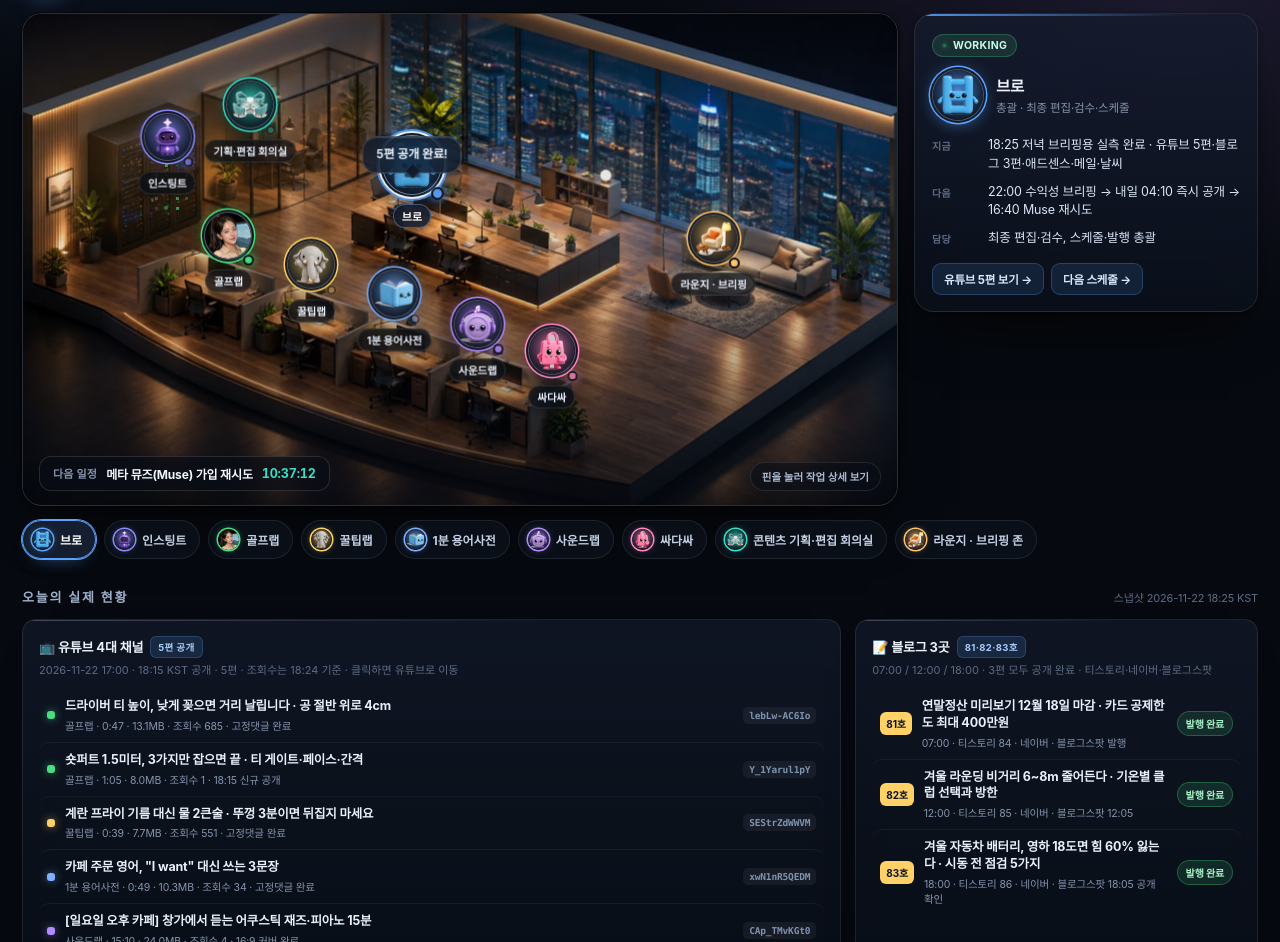
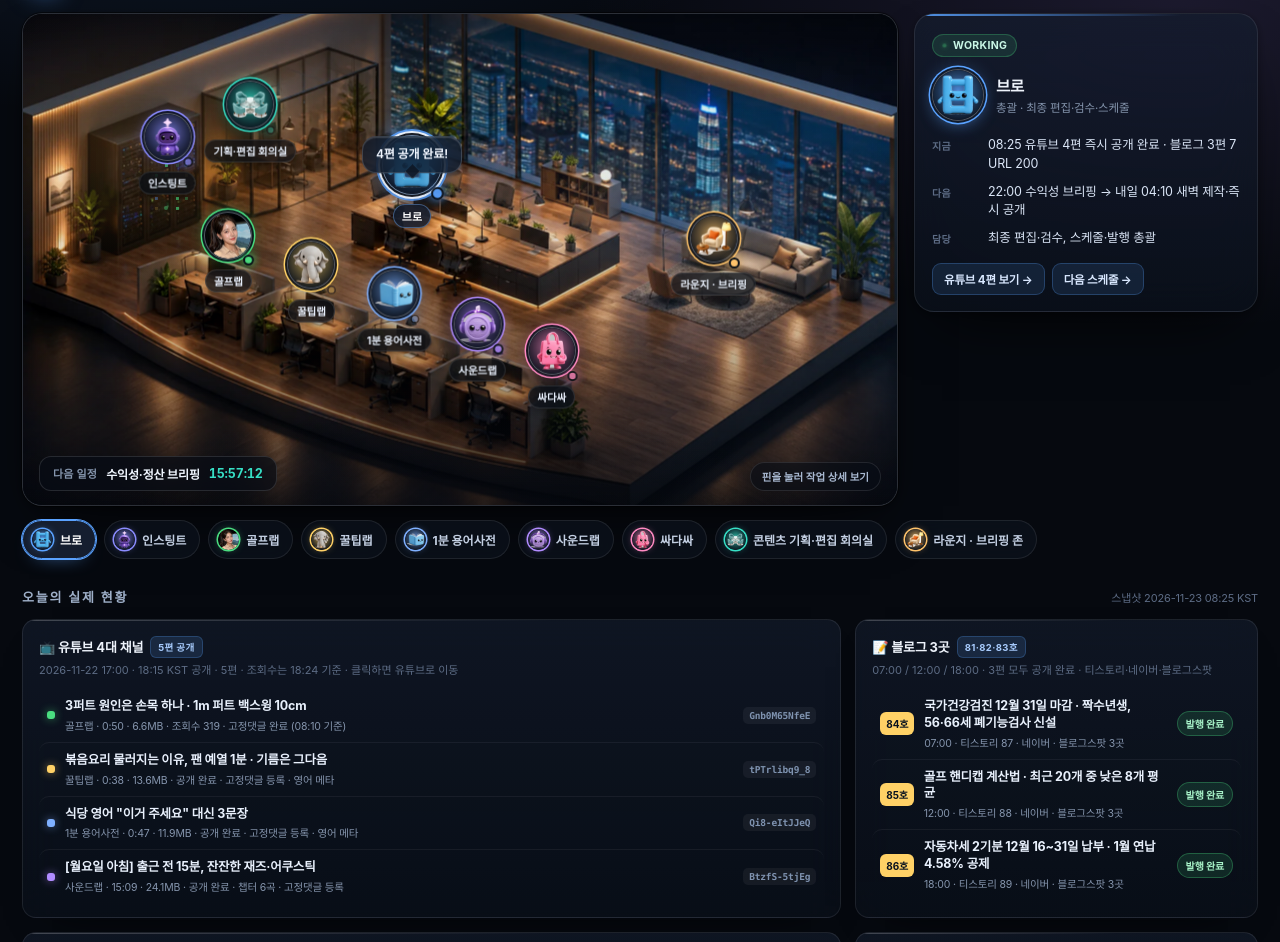
Before and after one commit to pdy1124-cyber/ai-office, a plain HTML site: page index.html in a window 1280 px wide. Shown: the part 71-1013 px from the top of the page. Drawn offline with Linux system fonts and the light colour scheme.

Commit message:
snapshot: 2026-11-23 08:25 — 유튜브 4편 즉시 공개·블로그 3편 발행

```diff
--- a/index.html
+++ b/index.html
@@ -529,51 +529,48 @@ footer code{
    1. 실제 데이터 (워크스페이스 기록 기반 · 가짜 값 없음)
    ========================================================= */
 var DATA = {
-  stamp: "2026-11-22 18:25",
+  stamp: "2026-11-23 08:25",
 
   videos: [
-    { ch:"골프랩", color:"#4ade80", id:"lebLw-AC6Io", len:"0:47", size:"13.1MB",
-      title:"드라이버 티 높이, 낮게 꽂으면 거리 날립니다 · 공 절반 위로 4cm",
-      note:"조회수 685 · 고정댓글 완료" },
-    { ch:"골프랩", color:"#4ade80", id:"Y_1Yarul1pY", len:"1:05", size:"8.0MB",
-      title:"숏퍼트 1.5미터, 3가지만 잡으면 끝 · 티 게이트·페이스·간격",
-      note:"조회수 1 · 18:15 신규 공개" },
-    { ch:"꿀팁랩", color:"#ffd166", id:"SEStrZdWWVM", len:"0:39", size:"7.7MB",
-      title:"계란 프라이 기름 대신 물 2큰술 · 뚜껑 3분이면 뒤집지 마세요",
-      note:"조회수 551 · 고정댓글 완료" },
-    { ch:"1분 용어사전", color:"#7fb0ff", id:"xwN1nR5QEDM", len:"0:49", size:"10.3MB",
-      title:"카페 주문 영어, \"I want\" 대신 쓰는 3문장",
-      note:"조회수 34 · 고정댓글 완료" },
-    { ch:"사운드랩", color:"#b18cff", id:"CAp_TMvKGt0", len:"15:10", size:"24.0MB",
-      title:"[일요일 오후 카페] 창가에서 듣는 어쿠스틱 재즈·피아노 15분",
-      note:"조회수 4 · 16:9 커버 완료" }
+    { ch:"골프랩", color:"#4ade80", id:"Gnb0M65NfeE", len:"0:50", size:"6.6MB",
+      title:"3퍼트 원인은 손목 하나 · 1m 퍼트 백스윙 10cm",
+      note:"조회수 319 · 고정댓글 완료 (08:10 기준)" },
+    { ch:"꿀팁랩", color:"#ffd166", id:"tPTrlibq9_8", len:"0:38", size:"13.6MB",
+      title:"볶음요리 물러지는 이유, 팬 예열 1분 · 기름은 그다음",
+      note:"공개 완료 · 고정댓글 등록 · 영어 메타" },
+    { ch:"1분 용어사전", color:"#7fb0ff", id:"Qi8-eItJJeQ", len:"0:47", size:"11.9MB",
+      title:"식당 영어 \"이거 주세요\" 대신 3문장",
+      note:"공개 완료 · 고정댓글 등록 · 영어 메타" },
+    { ch:"사운드랩", color:"#b18cff", id:"BtzfS-5tjEg", len:"15:09", size:"24.1MB",
+      title:"[월요일 아침] 출근 전 15분, 잔잔한 재즈·어쿠스틱",
+      note:"공개 완료 · 챕터 6곡 · 고정댓글 등록" }
   ],
 
   blogs: [
-    { no:81, slot:"07:00", state:"done", st:"발행 완료",
-      title:"연말정산 미리보기 12월 18일 마감 · 카드 공제한도 최대 400만원",
-      url:"https://pdy1124.tistory.com/84", meta:"티스토리 84 · 네이버 · 블로그스팟 발행" },
-    { no:82, slot:"12:00", state:"done", st:"발행 완료",
-      title:"겨울 라운딩 비거리 6~8m 줄어든다 · 기온별 클럽 선택과 방한",
-      url:"https://pdy1124.tistory.com/85", meta:"티스토리 85 · 네이버 · 블로그스팟 12:05" },
-    { no:83, slot:"18:00", state:"done", st:"발행 완료",
-      title:"겨울 자동차 배터리, 영하 18도면 힘 60% 잃는다 · 시동 전 점검 5가지",
-      url:"https://pdy1124.tistory.com/86", meta:"티스토리 86 · 네이버 · 블로그스팟 18:05 공개 확인" }
+    { no:84, slot:"07:00", state:"done", st:"발행 완료",
+      title:"국가건강검진 12월 31일 마감 · 짝수년생, 56·66세 폐기능검사 신설",
+      url:"https://pdy1124.tistory.com/87", meta:"티스토리 87 · 네이버 · 블로그스팟 3곳" },
+    { no:85, slot:"12:00", state:"done", st:"발행 완료",
+      title:"골프 핸디캡 계산법 · 최근 20개 중 낮은 8개 평균",
+      url:"https://pdy1124.tistory.com/88", meta:"티스토리 88 · 네이버 · 블로그스팟 3곳" },
+    { no:86, slot:"18:00", state:"done", st:"발행 완료",
+      title:"자동차세 2기분 12월 16~31일 납부 · 1월 연납 4.58% 공제",
+      url:"https://pdy1124.tistory.com/89", meta:"티스토리 89 · 네이버 · 블로그스팟 3곳" }
   ],
 
   schedules: [
-    { ic:"💰", t:"2026-11-22T22:00:00+09:00", label:"수익성·정산 브리핑", sub:"애드센스 · 제휴 · 네이버페이 집계" },
-    { ic:"🌅", t:"2026-11-23T04:10:00+09:00", label:"새벽 콘텐츠 제작 → 즉시 공개 전환", sub:"블로그 3편 + 유튜브 4편, 예약 없이 바로 공개" },
-    { ic:"🔮", t:"2026-11-23T16:40:00+09:00", label:"메타 뮤즈(Muse) 가입 재시도", sub:"Browserling 한도 초기화 후 1회" }
+    { ic:"💰", t:"2026-11-23T22:00:00+09:00", label:"수익성·정산 브리핑", sub:"애드센스 · 제휴 · 네이버페이 집계" },
+    { ic:"🌅", t:"2026-11-24T04:10:00+09:00", label:"새벽 콘텐츠 제작 → 즉시 공개", sub:"블로그 3편 + 유튜브 4편" },
+    { ic:"📊", t:"2026-11-24T07:30:00+09:00", label:"아침 브리핑", sub:"한도 여유·조회수·발행 점검" }
   ],
 
   system: [
-    { k:"유튜브 4채널 구독자", v:"51명", n:false, d:"골프랩 32 · 꿀팁랩 14 · 1분 용어사전 4 · 사운드랩 1 (18:24 기준)" },
-    { k:"애드센스", v:"주의 필요", n:true, d:"티스토리: '가치가 별로 없는 콘텐츠'(11-21 08:58) · 블로그스팟 준비 중 · 수익 0 USD" },
-    { k:"티스토리 방문 통계", v:"오늘 3명", n:false, d:"오늘 조회수 7 · 방문자 3 (18:23) · 누적 조회 408 · 누적 방문 313" },
-    { k:"블로그스팟 자동 발행", v:"정상", n:false, d:"07:05 / 12:05 / 18:05 — GitHub Actions, wp-mode=hold" },
-    { k:"무인 업로더 큐", v:"대기 없음", n:false, d:"오늘 3편 발행 완료 · 다음 큐는 내일 04:10 즉시 공개" },
-    { k:"인스팅트 감시", v:"가동", n:false, d:"5분 주기 완료 메일·검수대기 드라이브 확인 · 미확인 인수인계 8건" }
+    { k:"유튜브 4채널 구독자", v:"52명", n:false, d:"골프랩 33 · 꿀팁랩 14 · 1분 용어사전 4 · 사운드랩 1" },
+    { k:"오늘 발행", v:"유튜브 4편 · 블로그 3편", n:false, d:"유튜브 4편 공개(08:20) · 블로그 7 URL HTTP 200(05:38)" },
+    { k:"애드센스", v:"주의 필요", n:true, d:"티스토리 '가치가 별로 없는 콘텐츠' 재심사 대기 · 수익 0 USD" },
+    { k:"무인 업로더 큐", v:"대기 없음", n:false, d:"오늘분은 직접 공개 완료 · 다음 큐는 내일 04:10" },
+    { k:"인스팅트 감시", v:"가동", n:false, d:"5분 주기 완료 메일·검수대기 드라이브 확인" },
+    { k:"품질 게이트", v:"PASS", n:false, d:"run_gate 4/4 · ai_tell S1 0건 · ASR 0.848/0.736/0.917/0.762" }
   ]
 };
 
@@ -583,11 +580,11 @@ var DATA = {
 var PEOPLE = {
   bro:{ name:"브로", role:"총괄 · 최종 편집·검수·스케줄", color:"#5aa2ff", img:"assets/avatar_bro.webp?v=21",
     x:44.5, y:34.5, d:"0s",
-    rows:[["지금","18:25 저녁 브리핑용 실측 완료 · 유튜브 5편·블로그 3편·애드센스·메일·날씨"],
-          ["다음","22:00 수익성 브리핑 → 내일 04:10 즉시 공개 → 16:40 Muse 재시도"],
+    rows:[["지금","08:25 유튜브 4편 즉시 공개 완료 · 블로그 3편 7 URL 200"],
+          ["다음","22:00 수익성 브리핑 → 내일 04:10 새벽 제작·즉시 공개"],
           ["담당","최종 편집·검수, 스케줄·발행 총괄"]],
-    links:[["유튜브 5편 보기","#yt"],["다음 스케줄","#sched"]],
-    say:["5편 공개 완료!","블로그 3편 다 나갔어","22시 수익성 브리핑","검수는 내가 맡을게"] },
+    links:[["유튜브 4편 보기","#yt"],["다음 스케줄","#sched"]],
+    say:["4편 공개 완료!","게이트 전부 통과","22시 수익성 브리핑","고정댓글까지 끝냈어"] },
 
   instinct:{ name:"인스팅트", role:"AI 파트너 · 토픽 스캔·대본·팩트체크", color:"#8b8cff", img:"assets/avatar_instinct.webp?v=21",
     x:16.5, y:29, d:".8s",
@@ -599,35 +596,35 @@ var PEOPLE = {
 
   golf:{ name:"골프랩", role:"골프 쇼츠 · 기본기·장비", color:"#4ade80", img:"assets/avatar_golf.webp?v=21",
     x:23.5, y:49, d:".35s",
-    rows:[["17:00","lebLw-AC6Io · 드라이버 티 높이 · 685회"],
-          ["18:15","Y_1Yarul1pY · 숏퍼트 3드릴(티 게이트·페이스·간격) · 1회"],
-          ["상태","2편 모두 공개 · 고정댓글 등록 완료 · 조회수는 18:24 기준"]],
-    links:[["영상 보기","https://youtu.be/lebLw-AC6Io"],["숏퍼팅 보기","https://youtu.be/Y_1Yarul1pY"]],
-    say:["드라이버 티 4cm!","숏퍼트 3드릴 공개","조회수 685회"] },
+    rows:[["08:10","Gnb0M65NfeE · 3퍼트 손목 하나 · 319회"],
+          ["상태","공개 · 고정댓글 완료 · 영어 제목·설명 게시"],
+          ["비고","0:50 · 6.6MB · 구독자 33명 · 재생목록 연결"]],
+    links:[["영상 보기","https://youtu.be/Gnb0M65NfeE"]],
+    say:["3퍼트는 손목!","어깨로만 스트로크","백스윙 10cm"] },
 
   tips:{ name:"꿀팁랩", role:"생활 꿀팁 쇼츠", color:"#ffd166", img:"assets/avatar_tips.webp?v=21",
     x:33, y:55, d:"1.2s",
-    rows:[["17:00","SEStrZdWWVM · 계란 프라이 물 2큰술 · 551회"],
-          ["상태","공개 · 고정댓글 등록 완료 · 설명란에 살림 꿀팁 링크"],
-          ["비고","7.7MB · 0:39 · 구독자 14명"]],
-    links:[["영상 보기","https://youtu.be/SEStrZdWWVM"]],
-    say:["계란엔 물 2큰술","17:00 공개!","뚜껑 3분이면 끝"] },
+    rows:[["08:20","tPTrlibq9_8 · 볶음요리 팬 예열 1분"],
+          ["상태","공개 · 고정댓글 등록 · 영어 제목·설명 게시"],
+          ["비고","0:38 · 13.6MB · 구독자 14명"]],
+    links:[["영상 보기","https://youtu.be/tPTrlibq9_8"]],
+    say:["팬 예열 1분!","기름은 그다음","센 불 1분이면 끝"] },
 
   dict:{ name:"1분 용어사전", role:"회화·용어 1분 짤", color:"#7fb0ff", img:"assets/avatar_dict.webp?v=21",
     x:42.5, y:61, d:"1.7s",
-    rows:[["17:00","xwN1nR5QEDM · 카페 주문 영어 3문장 · 34회"],
-          ["상태","공개 · 고정댓글 완료 · 한국어 CC 비움, 영어 제목·설명 추가"],
-          ["비고","10.3MB · 0:49 · 구독자 4명"]],
-    links:[["영상 보기","https://youtu.be/xwN1nR5QEDM"]],
-    say:["I want 대신 3문장","카페 영어 완료","ASR 검수 통과"] },
+    rows:[["08:20","Qi8-eItJJeQ · 식당 영어 3문장"],
+          ["상태","공개 · 고정댓글 완료 · 한국어 CC 비움, 영어 제목·설명"],
+          ["비고","0:47 · 11.9MB · 구독자 4명"]],
+    links:[["영상 보기","https://youtu.be/Qi8-eItJJeQ"]],
+    say:["이거 주세요 대신","A table for two","ASR 검수 통과"] },
 
   sound:{ name:"사운드랩", role:"음악 · 카페 어쿠스틱", color:"#b18cff", img:"assets/avatar_sound.webp?v=21",
     x:52, y:67, d:".6s",
-    rows:[["17:00","CAp_TMvKGt0 · 일요일 오후 카페 어쿠스틱 재즈·피아노 15분 · 4회"],
-          ["상태","공개 · 16:9 커버 업로드 완료 · 고정댓글 완료"],
-          ["비고","15:10 · 24.0MB · 구독자 1명"]],
-    links:[["영상 보기","https://youtu.be/CAp_TMvKGt0"]],
-    say:["어쿠스틱 재즈 15분","커버 16:9 업로드","창가에서 듣기 좋아"] },
+    rows:[["08:20","BtzfS-5tjEg · 월요일 아침 재즈·어쿠스틱 15분"],
+          ["상태","공개 · 챕터 6곡 · 고정댓글 등록 · 영어 메타"],
+          ["비고","15:09 · 24.1MB · 구독자 1명"]],
+    links:[["영상 보기","https://youtu.be/BtzfS-5tjEg"]],
+    say:["월요일 아침 15분","재즈·어쿠스틱","챕터로 곡 넘기기"] },
 
   ssada:{ name:"싸다싸", role:"골프·개꿀쇼핑 커머스", color:"#ff8ac2", img:"assets/avatar_ssada.webp?v=21",
     x:60.5, y:72.5, d:"2.1s",
@@ -641,17 +638,17 @@ var PEOPLE = {
 var PROPS = {
   meet:{ name:"콘텐츠 기획·편집 회의실", short:"기획·편집 회의실", role:"편성 · 편집 · 검수 미팅", color:"#37e0c6", img:"assets/avatar_meet.webp?v=21",
     x:26, y:22.5, d:"1.4s", kind:"prop",
-    rows:[["편성","골프랩 2편 · 꿀팁랩 · 1분 용어사전 · 사운드랩 = 4채널 5편"],
-          ["편집","0.2초 훅 프레임 썸네일 · 자막·CC 정리"],
-          ["검수","ASR 역검수 · 팩트체크 통과분만 발행"]],
+    rows:[["편성","골프랩 · 꿀팁랩 · 1분 용어사전 · 사운드랩 = 4채널 4편"],
+          ["편집","0.2초 훅 프레임 썸네일 · 한국어 CC 비움"],
+          ["검수","ASR 역검수 · run_gate 4/4 · 4축 독설 검수"]],
     links:[["다음 스케줄","#sched"]],
     say:["5편 편성 확정","훅 프레임 통일","검수 통과분만 발행"] },
 
   lounge:{ name:"라운지 · 브리핑 존", short:"라운지 · 브리핑", role:"오늘 목표 · 브리핑", color:"#ffc36b", img:"assets/avatar_lounge.webp?v=21",
     x:79, y:49.5, d:"2.6s", kind:"prop",
-    rows:[["17:00","유튜브 5편 · 블로그 3곳 발행 — 완료 ✓"],
-          ["22:00","수익성·정산 브리핑 (애드센스 주의 필요 유지)"],
-          ["내일","04:10 즉시 공개 전환 · 16:40 Muse 재시도"]],
+    rows:[["오늘","유튜브 4편 · 블로그 3곳 발행 — 완료 ✓"],
+          ["22:00","수익성·정산 브리핑 (애드센스 재심사 대기)"],
+          ["내일","04:10 새벽 제작·즉시 공개 · 07:30 아침 브리핑"]],
     links:[["다음 스케줄","#sched"]],
     say:["오늘 목표 확인","블로그 3곳 완료","내일 04:10 즉시 공개"] }
 };
```
